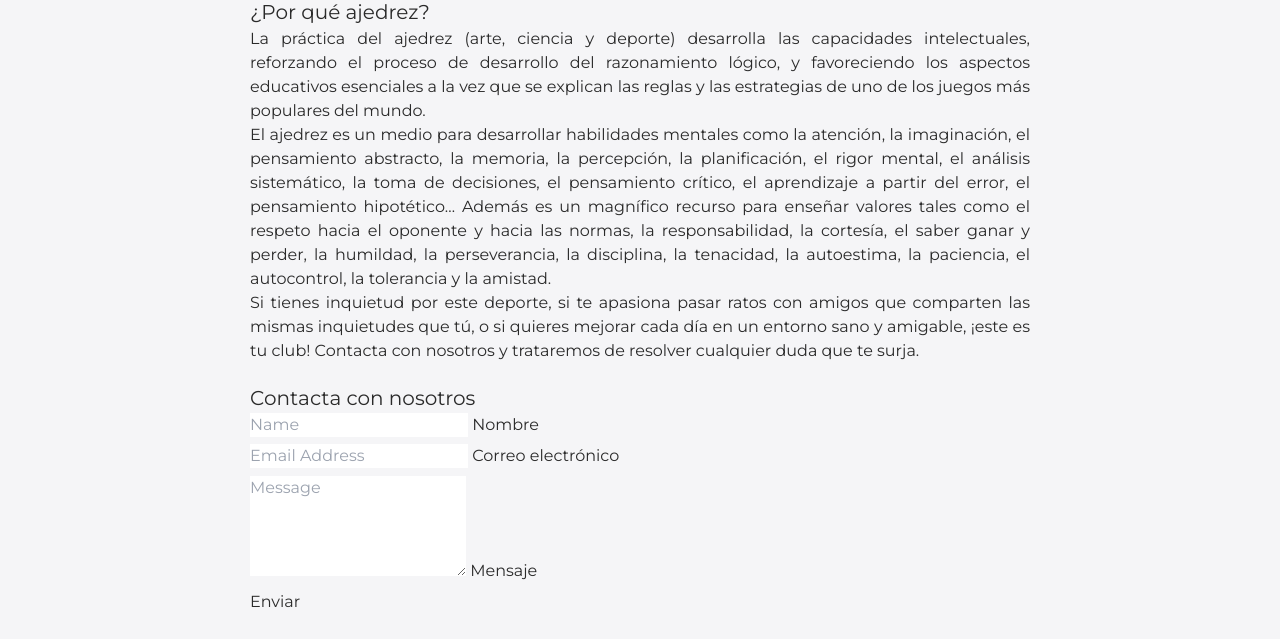
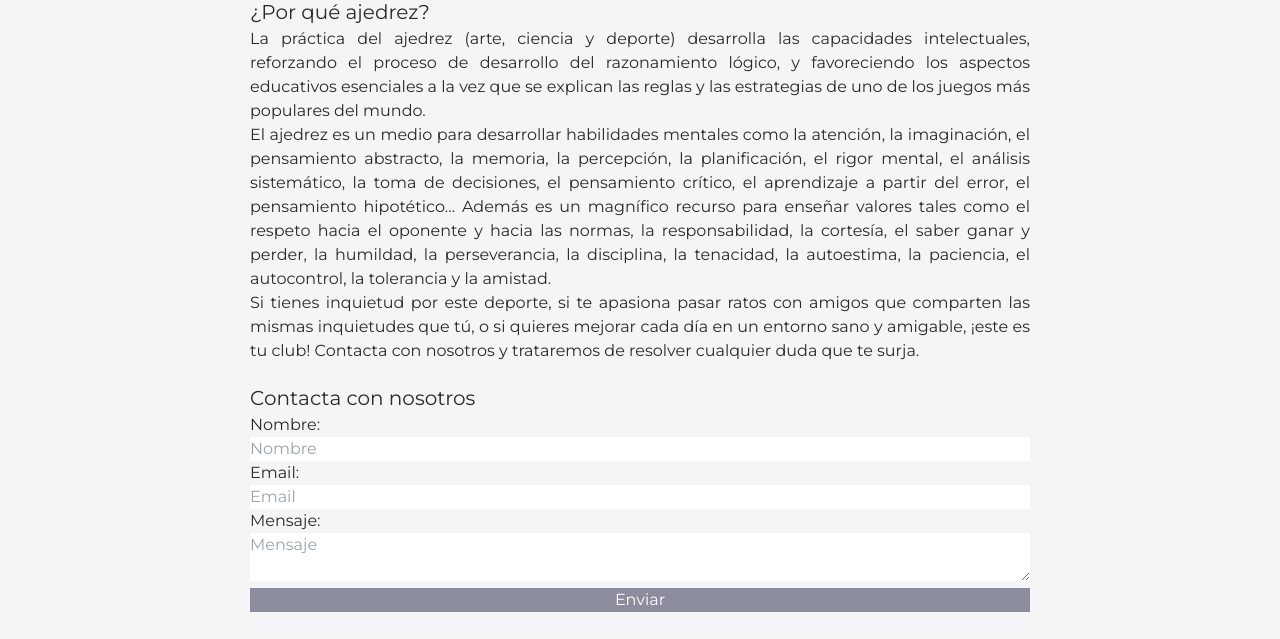
Before and after one commit to mjcasamayorpolo/ChessClubFinal, a website built with Parcel: page src/index.html in a window 1280 px wide. Shown: the part 1874-2513 px from the top of the page. Built offline with nearby package versions, Linux system fonts and the light colour scheme.

Commit message:
Tailwind and Atomic CSS

```diff
--- a/src/index.html
+++ b/src/index.html
@@ -75,20 +75,15 @@
         <p class="text-justify">Si tienes inquietud por este deporte, si te apasiona pasar ratos con amigos que comparten las mismas inquietudes que tú, o si quieres mejorar cada día en un entorno sano y amigable, ¡este es tu club! Contacta con nosotros y trataremos de resolver cualquier duda que te surja.</p>
         <section class="my-8">
           <h2 class="article__h2">Contacta con nosotros</h2>
-          <form id="contactForm" data-sb-form-api-token="API_TOKEN" data-bs-theme="gray">
-            <div class="form-floating mb-3">
-              <input class="form-control" id="name" type="text" placeholder="Name" data-sb-validations="required" />
-              <label for="name">Nombre</label>
-            </div>
-            <div class="form-floating mb-3">
-              <input class="form-control" id="emailAddress" type="email" placeholder="Email Address" data-sb-validations="required,email" />
-              <label for="emailAddress">Correo electrónico</label>
-            </div>
-            <div class="form-floating mb-3">
-              <textarea class="form-control" id="message" type="text" placeholder="Message" style="height: 10rem;" data-sb-validations="required"></textarea>
-              <label for="message">Mensaje</label>            </div>
-            <div class="d-grid">
-              <button class="btn btn-primary btn-lg" id="submitButton" type="submit">Enviar</button>
+          <form>
+            <label for="name">Nombre:</label><br>
+            <input class="w-full" type="text" id="name" name="name" placeholder="Nombre"><br>
+            <label for="email">Email:</label><br>
+            <input class="w-full" type="email" id="email" name="email" placeholder="Email"><br>
+            <label for="msg">Mensaje:</label><br>
+            <textarea class="w-full" id="msg" name="msg" placeholder="Mensaje"></textarea><br>
+            <div class="grid bg-secondary-text text-secondary">
+              <button id="submitButton" type="submit">Enviar</button>
             </div>
           </form>
         </section>
```
